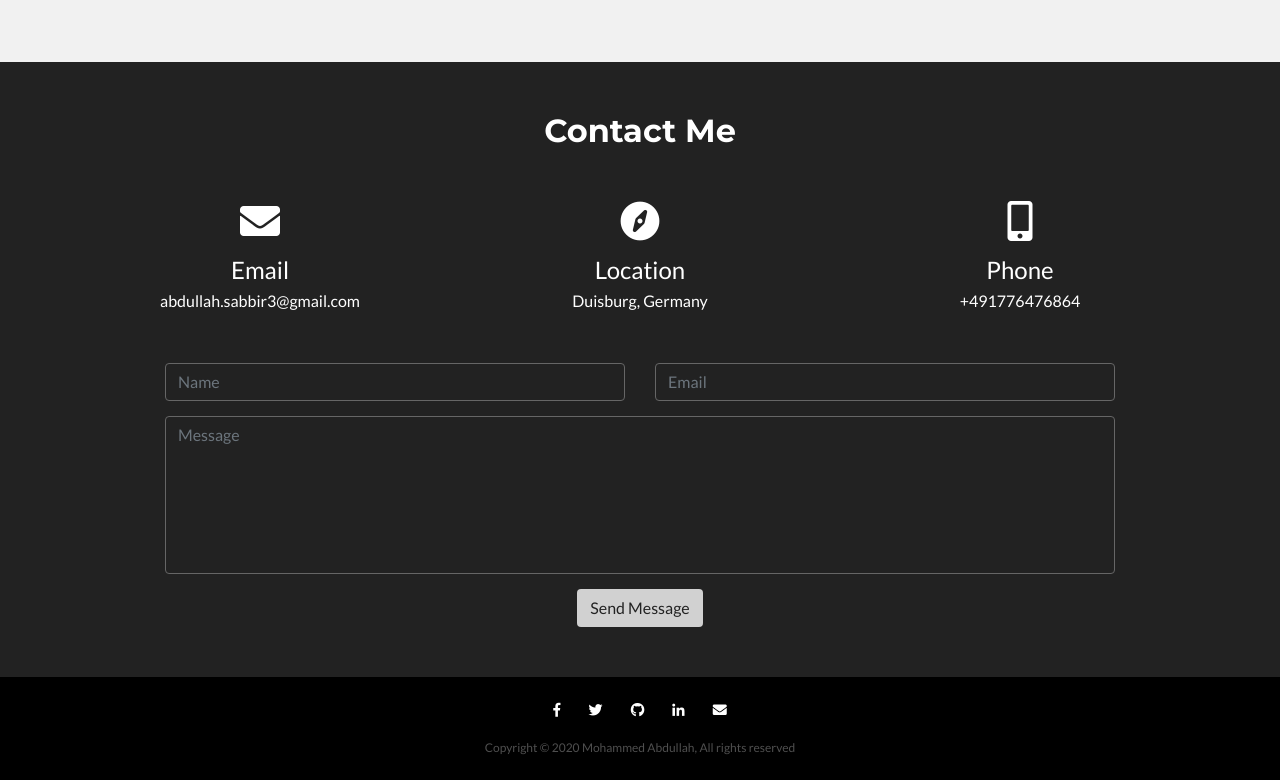
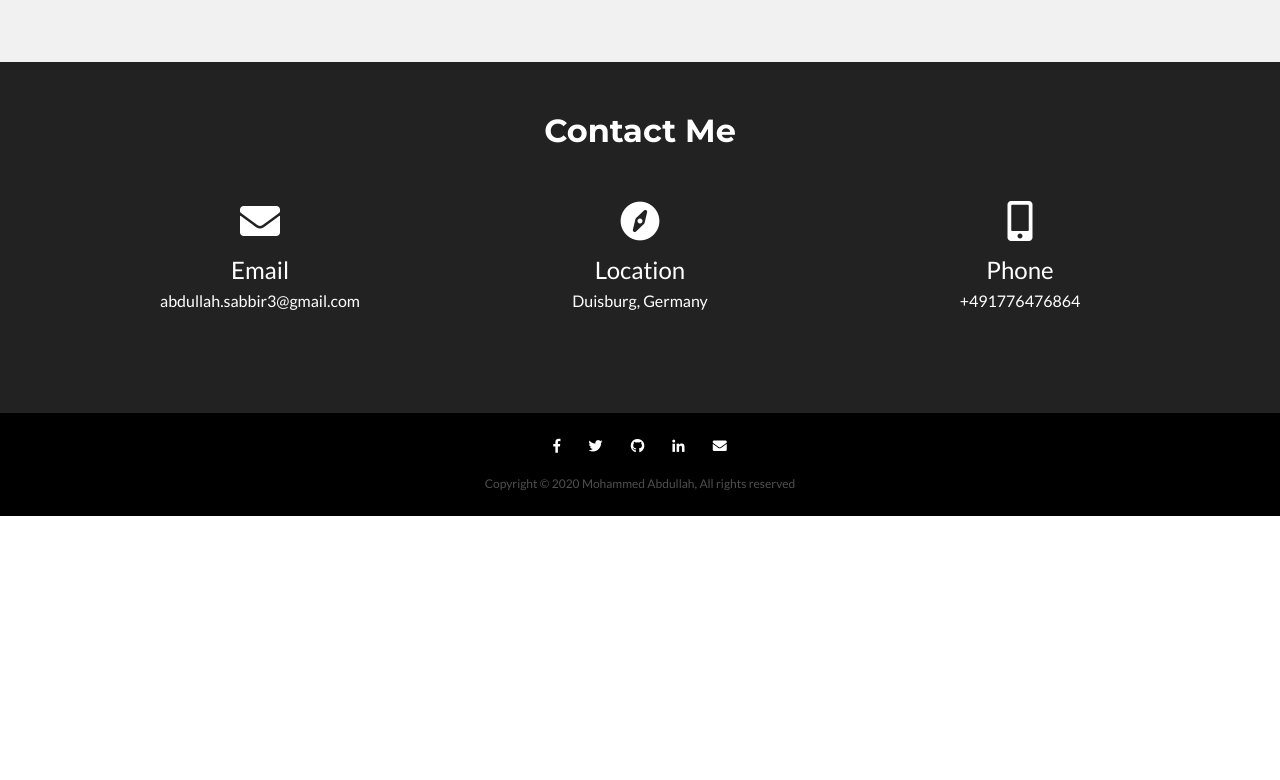
Before and after one commit to abdullahsabbir/Sabbir-s-Portfolio, a plain HTML site: page index.html in a window 1280 px wide. Shown: the part 3199-3979 px from the top of the page. After the commit the page ends 3715 px from the top, so only its background shows below. Drawn offline with Linux system fonts and the light colour scheme.

Commit message:
Disabled form section of the footer

```diff
--- a/index.html
+++ b/index.html
@@ -526,7 +526,7 @@
                     </div>
                 </div>
             </div>
-            <div class="row justify-content-center">
+            <div class="row justify-content-center" style="display: none;">
                 <div class="col-10 footer_form">
                     <form class="text-center">
                         <div class="row">
```
